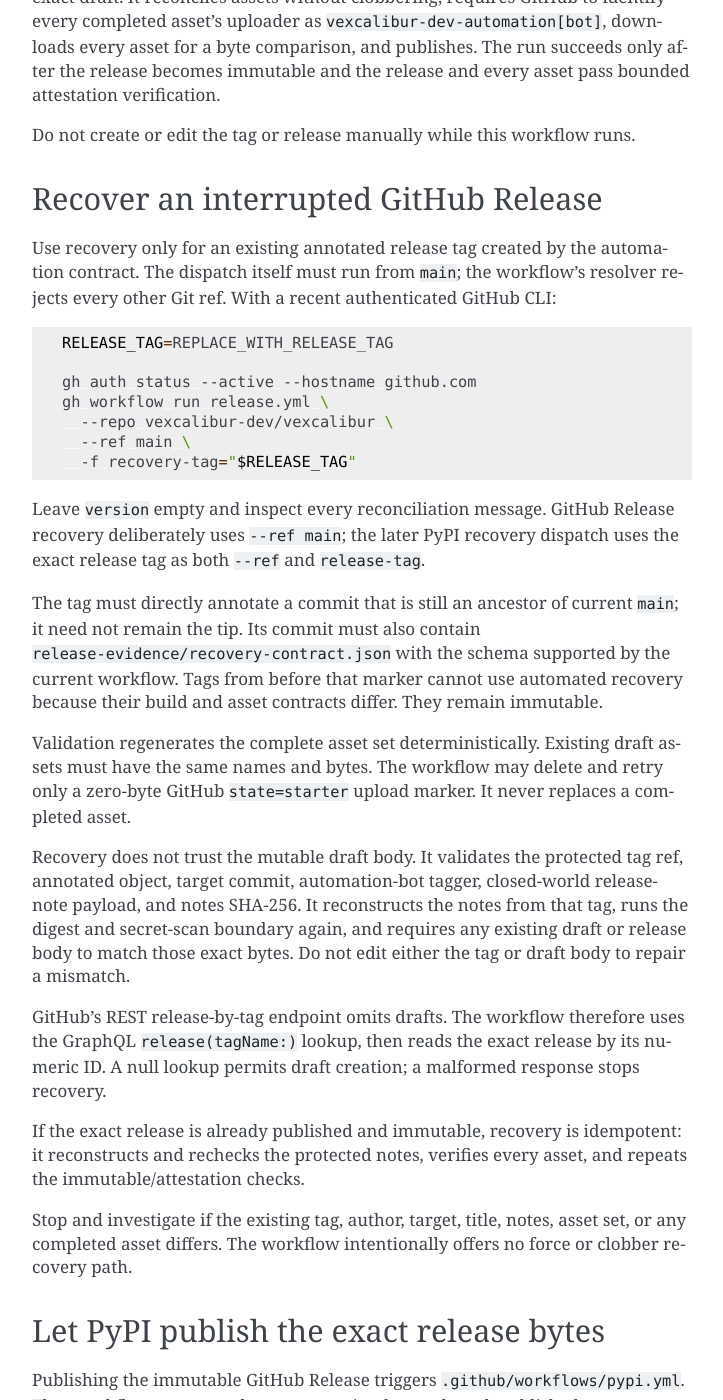
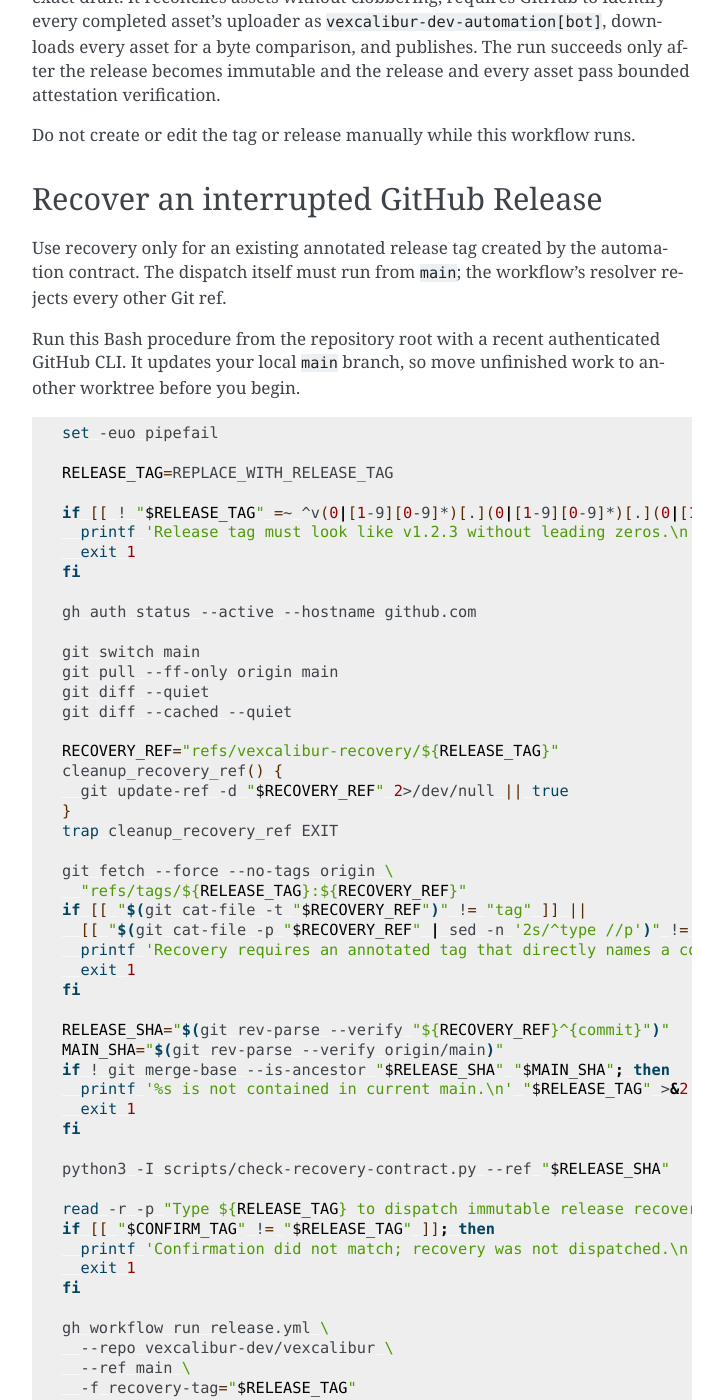
Before and after one commit to vexcalibur-dev/vexcalibur, a Sphinx documentation site: the page built from docs/how-to/publish-to-pypi.md, in a window 1280 px wide and 1400 px high, scrolled down 3408 px. Shown: the whole window, without its empty margins (388-1111 px from the left). Built offline with Sphinx 7.4.7, drawn with Linux system fonts in a browser that asks for light colours; some of the changed text lies outside the part shown.

````diff
--- a/docs/how-to/publish-to-pypi.md
+++ b/docs/how-to/publish-to-pypi.md
@@ -157,21 +157,69 @@
 
 Use recovery only for an existing annotated release tag created by the
 automation contract. The dispatch itself must run from `main`; the workflow's
-resolver rejects every other Git ref. With a recent authenticated GitHub CLI:
+resolver rejects every other Git ref.
+
+Run this Bash procedure from the repository root with a recent authenticated
+GitHub CLI. It updates your local `main` branch, so move unfinished work to
+another worktree before you begin.
 
 ```bash
+set -euo pipefail
+
 RELEASE_TAG=REPLACE_WITH_RELEASE_TAG
 
+if [[ ! "$RELEASE_TAG" =~ ^v(0|[1-9][0-9]*)[.](0|[1-9][0-9]*)[.](0|[1-9][0-9]*)$ ]]; then
+  printf 'Release tag must look like v1.2.3 without leading zeros.\n' >&2
+  exit 1
+fi
+
 gh auth status --active --hostname github.com
+
+git switch main
+git pull --ff-only origin main
+git diff --quiet
+git diff --cached --quiet
+
+RECOVERY_REF="refs/vexcalibur-recovery/${RELEASE_TAG}"
+cleanup_recovery_ref() {
+  git update-ref -d "$RECOVERY_REF" 2>/dev/null || true
+}
+trap cleanup_recovery_ref EXIT
+
+git fetch --force --no-tags origin \
+  "refs/tags/${RELEASE_TAG}:${RECOVERY_REF}"
+if [[ "$(git cat-file -t "$RECOVERY_REF")" != "tag" ]] ||
+  [[ "$(git cat-file -p "$RECOVERY_REF" | sed -n '2s/^type //p')" != "commit" ]]; then
+  printf 'Recovery requires an annotated tag that directly names a commit.\n' >&2
+  exit 1
+fi
+
+RELEASE_SHA="$(git rev-parse --verify "${RECOVERY_REF}^{commit}")"
+MAIN_SHA="$(git rev-parse --verify origin/main)"
+if ! git merge-base --is-ancestor "$RELEASE_SHA" "$MAIN_SHA"; then
+  printf '%s is not contained in current main.\n' "$RELEASE_TAG" >&2
+  exit 1
+fi
+
+python3 -I scripts/check-recovery-contract.py --ref "$RELEASE_SHA"
+
+read -r -p "Type ${RELEASE_TAG} to dispatch immutable release recovery: " CONFIRM_TAG
+if [[ "$CONFIRM_TAG" != "$RELEASE_TAG" ]]; then
+  printf 'Confirmation did not match; recovery was not dispatched.\n' >&2
+  exit 1
+fi
+
 gh workflow run release.yml \
   --repo vexcalibur-dev/vexcalibur \
   --ref main \
   -f recovery-tag="$RELEASE_TAG"
 ```
 
-Leave `version` empty and inspect every reconciliation message. GitHub Release
-recovery deliberately uses `--ref main`; the later PyPI recovery dispatch uses
-the exact release tag as both `--ref` and `release-tag`.
+The final command exits after GitHub accepts the dispatch; it does not wait for
+recovery to finish. Leave `version` empty, open the queued run, and inspect every
+reconciliation message. GitHub Release recovery deliberately uses `--ref main`;
+the later PyPI recovery dispatch uses the exact release tag as both `--ref` and
+`release-tag`.
 
 The tag must directly annotate a commit that is still an ancestor of current
 `main`; it need not remain the tip. Its commit must also contain
````
Also changed, not shown: 6 other files.
